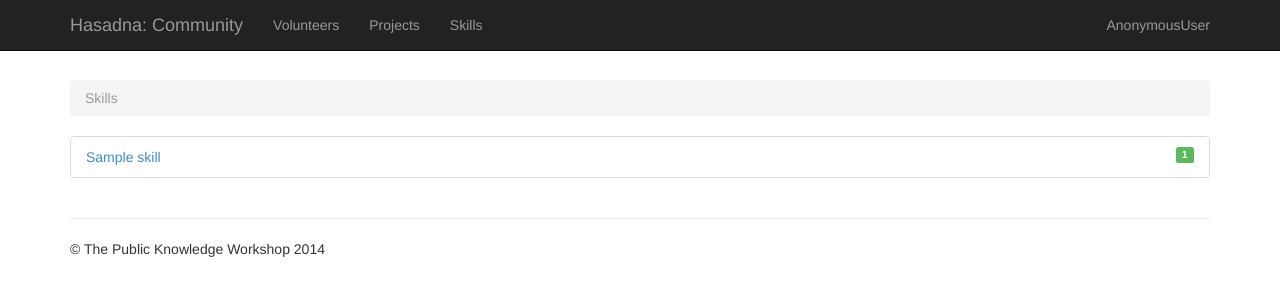
After one commit to iddolev/community.hasadna.org.il, a Django app: template users/templates/skills/skills.html in a window 1280 px wide. The commit adds this page. Shown: the top 300 px of the page. Run offline with Django 3.2, Linux system fonts and the light colour scheme; the template is opened without the code that fills it: most values are stand-ins (such as "Sample title", 1, 10 or a date in 2020); some libraries are stand-ins or nearby versions.

Commit message:
Show and link skills

```diff
--- a/choi/urls.py
+++ b/choi/urls.py
@@ -4,10 +4,14 @@ from django.views.generic import TemplateView
 from django.contrib import admin
 admin.autodiscover()
 
+from users import views
+
 urlpatterns = patterns('',
     # Examples:
     url(r'^$',  TemplateView.as_view(template_name='home.html'), name='home'),
     url(r'^users/', include('users.urls', namespace='users')),
     url(r'^projects/', include('repos.urls', namespace='repos')),
+    url(r'^skills/$',  views.skills, name='skills'),
+    url(r'^skills/(\w+)/$',  views.skill_by_slug, name='skill_by_slug'),
     url(r'^admin/', include(admin.site.urls)),
 )
--- a/core/templates/base.html
+++ b/core/templates/base.html
@@ -35,6 +35,7 @@
             <ul class="nav navbar-nav">
                 <li><a href="{% url 'users:list' %}">{% trans 'Volunteers' %}</a></li>
                 <li><a href="{% url 'repos:list' %}">{% trans 'Projects' %}</a></li>
+                <li><a href="{% url 'skills' %}">{% trans 'Skills' %}</a></li>
             </ul>
             <ul class="nav navbar-nav navbar-right">
                 <li><a href="{{ user.get_absolute_url }}">{{ user }}</a></li>
--- /dev/null
+++ b/users/templates/skills/skills.html
@@ -0,0 +1,24 @@
+{% extends "base.html" %}
+{% load i18n %}
+
+{% block breadcrumbs %}
+      <li class="active">{%  trans "Skills" %}</li>
+{% endblock %}
+
+{% block simplecontent %}
+    <ul class="list-group">
+        {% for skill in skill_list %}
+            <li class="list-group-item">
+                      {% if skill.count_users != 0 %}
+                      <a href="/skills/{{skill.slug}}">
+                          {{skill.name}}
+                          <span class="label label-success pull-right">{{skill.count_users}}</span>
+                      </a>
+                      {% else %}
+                        {{skill.name}}
+                          <span class="label label-default pull-right">{{skill.count_users}}</span>
+                      {% endif %}
+            </li>
+        {% endfor %}
+    </ul>
+{% endblock %}
```
Also changed, not shown: users/models.py (+7 -0 lines), users/templates/skills/skill_users.html (added, +20 -0 lines), users/templates/users/user_detail.html (+5 -7 lines), users/views.py (+18 -1 lines).
